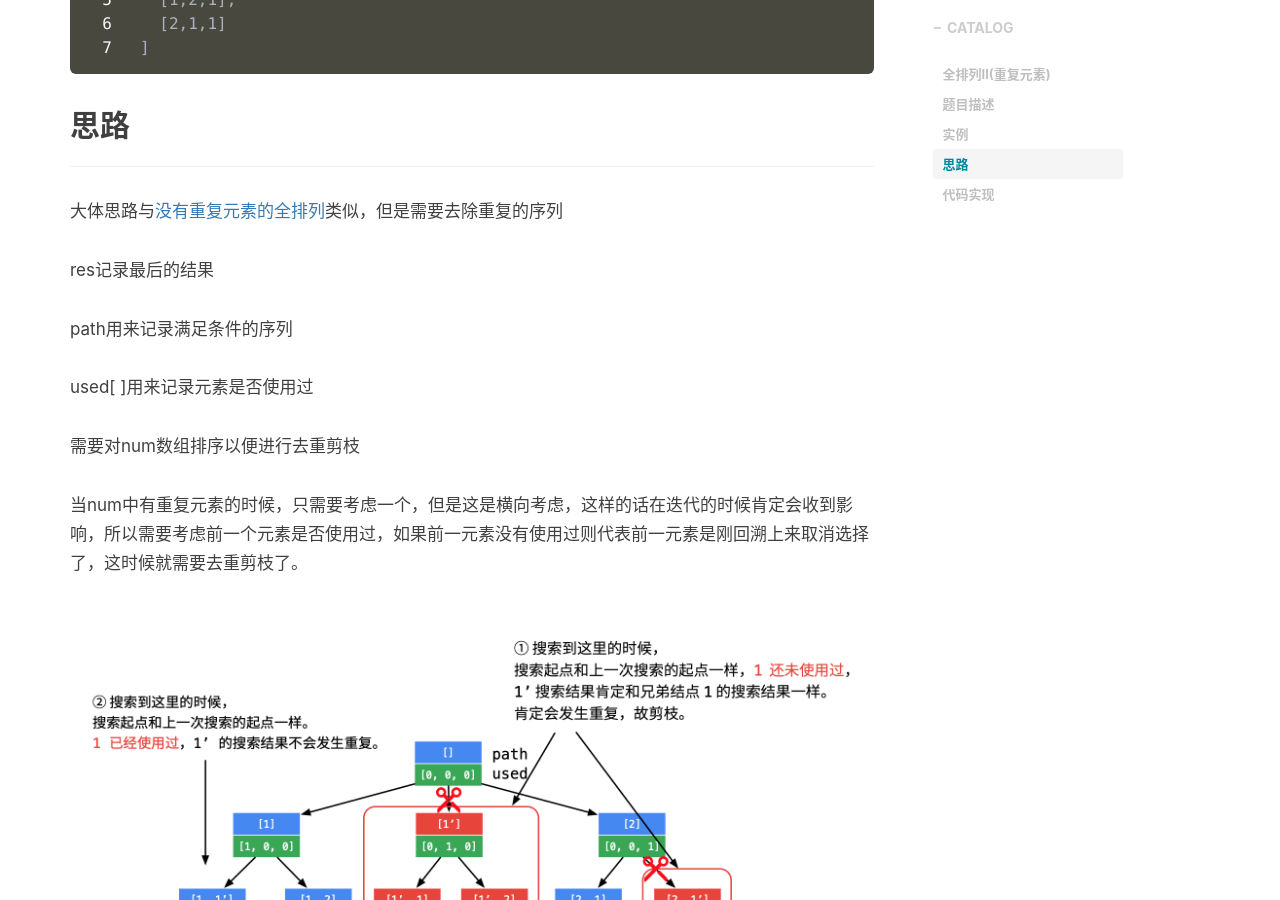
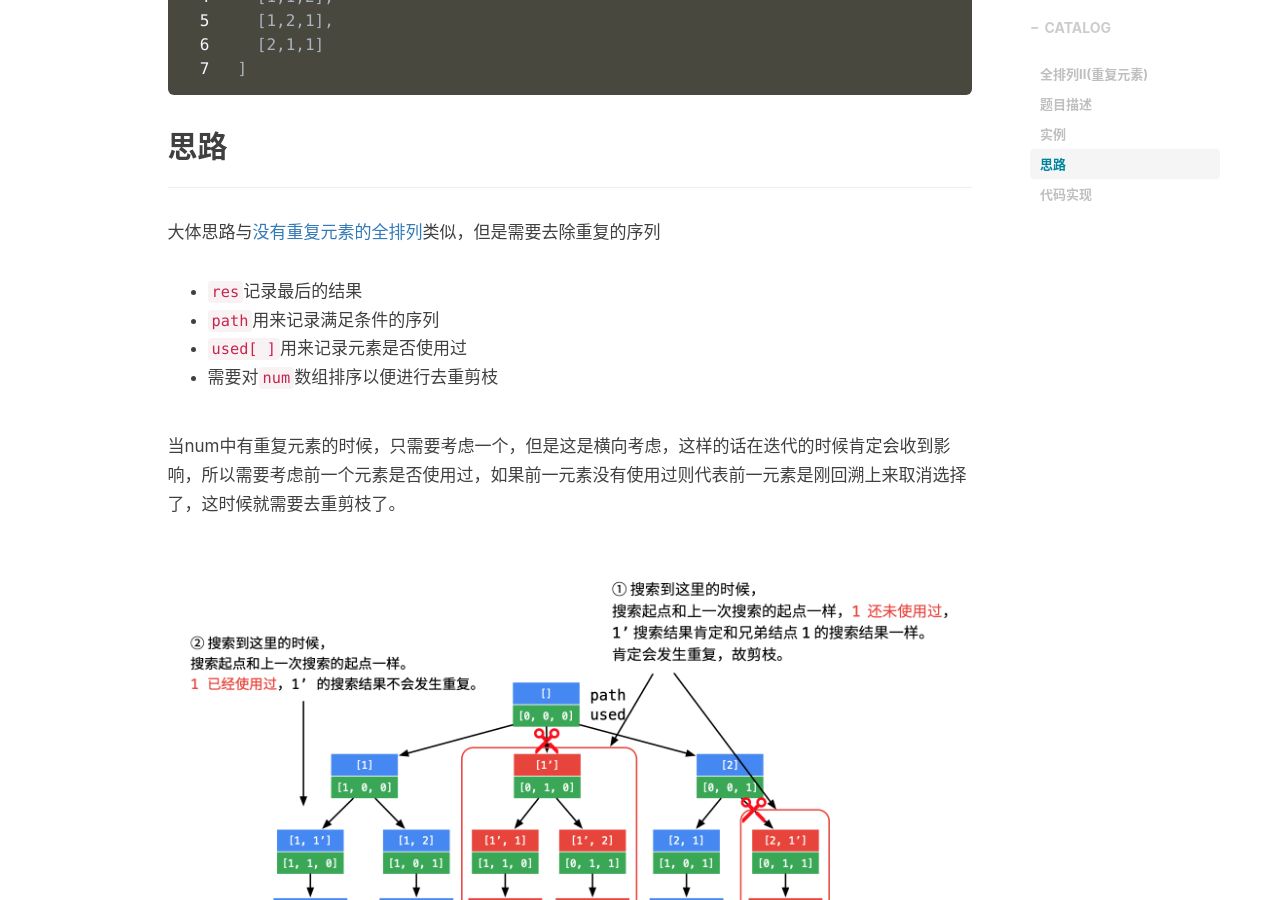
Before and after one commit to SikeX/sikex.github.io, a Jekyll site: the page built from _posts/2020-10-08-permutation2.md, in a window 1280 px wide and 900 px high, scrolled down 959 px. Built offline with Jekyll 4.4.1, drawn with Linux system fonts in a browser that asks for light colours; nearby versions of some CDN libraries; comment, search, counter and statistics services are not loaded.

Commit message:
change layout

```diff
--- a/_includes/intro-header.html
+++ b/_includes/intro-header.html
@@ -33,7 +33,7 @@
     {% endif %}
     <div class="container">
         <div class="row">
-            <div class="col-lg-8 col-lg-offset-0 col-md-10 col-md-offset-1">
+            <div class="col-lg-8 col-lg-offset-1 col-md-10 col-md-offset-1">
                 <div class="post-heading">
                     <div class="tags">
                         {% for tag in page.tags %}
--- a/_layouts/post.html
+++ b/_layouts/post.html
@@ -16,7 +16,7 @@ layout: default
 
     <!-- Post Container -->
             <div class="
-                col-lg-9 col-lg-offset-0
+                col-lg-9 col-lg-offset-1
                 col-md-10 col-md-offset-1
                 post-container">
 
--- a/_posts/2020-10-08-permutation2.md
+++ b/_posts/2020-10-08-permutation2.md
@@ -15,6 +15,8 @@ tags:
 ---
 
 # 全排列II(重复元素)
+
+---
 
 ## 题目描述
 
@@ -35,14 +37,10 @@ tags:
 ## 思路
 ---
 大体思路与[没有重复元素的全排列](https://sikex.github.io/2020/10/03/permute/)类似，但是需要去除重复的序列
-
-res记录最后的结果
-
-path用来记录满足条件的序列
-
-used[ ]用来记录元素是否使用过
-
-需要对num数组排序以便进行去重剪枝
+* `res`记录最后的结果
+* `path`用来记录满足条件的序列
+* `used[ ]`用来记录元素是否使用过
+* 需要对`num`数组排序以便进行去重剪枝
 
 当num中有重复元素的时候，只需要考虑一个，但是这是横向考虑，这样的话在迭代的时候肯定会收到影响，所以需要考虑前一个元素是否使用过，如果前一元素没有使用过则代表前一元素是刚回溯上来取消选择了，这时候就需要去重剪枝了。
 
```
